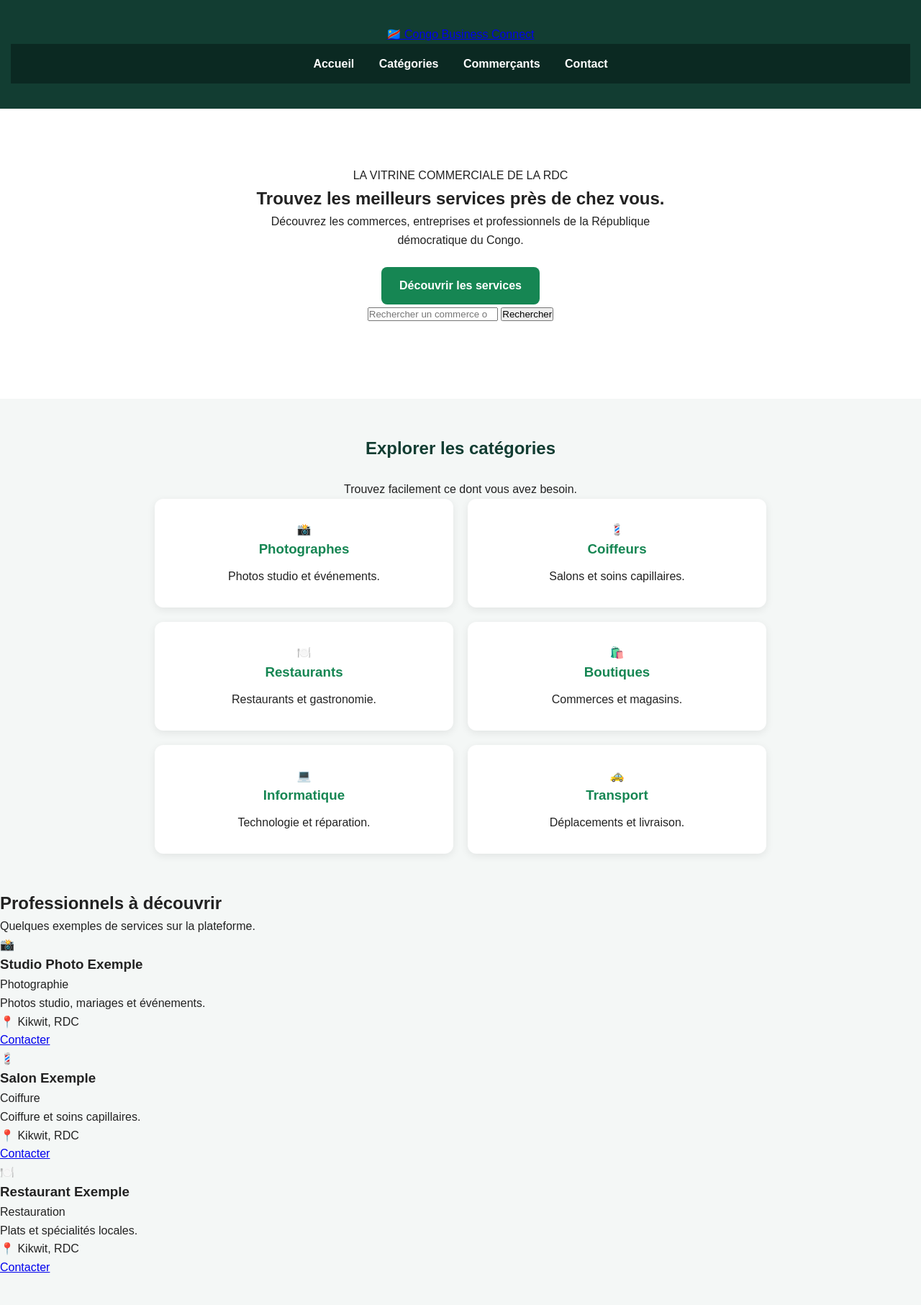
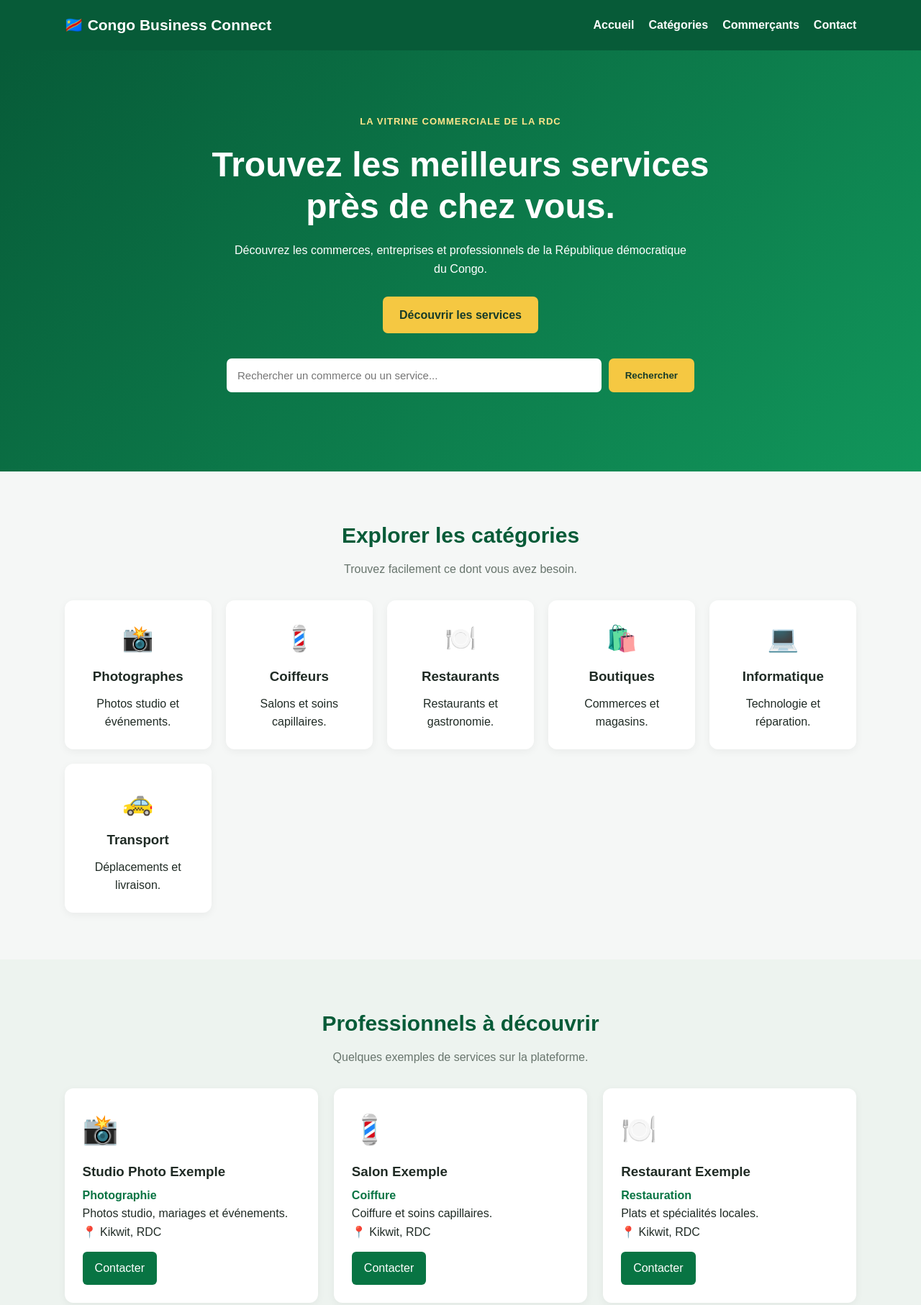
Before and after one commit to davidpicturespro-prog/congo-business-connect, a plain HTML site: page index.html in a window 1280 px wide. Shown: the top 1813 px of the page at 72% size. Drawn offline with Linux system fonts and the light colour scheme.

Commit message:
Refactor styles in style.css for improved layout
Updated styles for header, hero section, buttons, and categories. Improved responsiveness and adjusted color schemes.

```diff
--- a/style.css
+++ b/style.css
@@ -5,221 +5,245 @@
     box-sizing: border-box;
 }
 
+html {
+    scroll-behavior: smooth;
+}
+
 body {
     font-family: Arial, sans-serif;
-    background: #f4f7f6;
-    color: #222;
+    background: #f5f7f6;
+    color: #202b25;
     line-height: 1.6;
 }
 
-header {
-    background: #123d32;
+.header {
+    background: #075b38;
     color: white;
-    text-align: center;
-    padding: 35px 15px;
+    padding: 18px 7%;
+    display: flex;
+    justify-content: space-between;
+    align-items: center;
+    flex-wrap: wrap;
+    gap: 15px;
 }
 
-header h1 {
-    font-size: 30px;
-    margin-bottom: 10px;
+.logo {
+    font-size: 21px;
+    font-weight: bold;
+    color: white;
+    text-decoration: none;
 }
 
 nav {
-    background: #0b2922;
-    padding: 15px;
-    text-align: center;
+    display: flex;
+    flex-wrap: wrap;
+    gap: 20px;
 }
 
 nav a {
     color: white;
     text-decoration: none;
-    margin: 0 15px;
     font-weight: bold;
 }
 
 nav a:hover {
-    color: #f5c542;
+    color: #f4cf45;
 }
 
 .hero {
     text-align: center;
-    padding: 80px 20px;
-    background: white;
+    padding: 85px 20px;
+    background: linear-gradient(135deg, #075b38, #11965b);
+    color: white;
 }
 
-.hero h2 {
-    font-size: 32px;
-    color: #123d32;
-    margin-bottom: 15px;
+.tag {
+    color: #ffe58a;
+    font-size: 13px;
+    font-weight: bold;
+    letter-spacing: 1px;
+}
+
+.hero h1 {
+    max-width: 750px;
+    margin: 20px auto;
+    font-size: clamp(30px, 5vw, 48px);
+    line-height: 1.2;
 }
 
 .hero p {
-    max-width: 600px;
-    margin: 0 auto 25px;
+    max-width: 650px;
+    margin: 15px auto 25px;
 }
 
-.button {
+.button, .search-box button {
     display: inline-block;
-    background: #168653;
-    color: white;
-    padding: 13px 25px;
-    border-radius: 8px;
+    background: #f5c842;
+    color: #173b29;
+    padding: 13px 23px;
+    border: none;
+    border-radius: 7px;
     text-decoration: none;
     font-weight: bold;
+    cursor: pointer;
 }
-
-.button:hover {
-    background: #0d633b;
-}
-
-#categories,
-#contact {
-    padding: 50px 20px;
-    text-align: center;
-}
-
-#categories h2,
-#contact h2 {
-    margin-bottom: 25px;
-    color: #123d32;
-}
-
-.categories {
-    display: grid;
-    grid-template-columns: repeat(2, 1fr);
-    gap: 20px;
-    max-width: 850px;
-    margin: auto;
-}
-
-.category {
-    background: white;
-    padding: 30px 15px;
-    border-radius: 12px;
-    box-shadow: 0 3px 12px rgba(0,0,0,0.08);
-}
-
-.category h3 {
-    margin-bottom: 10px;
-    color: #168653;
-}
-
-footer {
-    background: #0b2922;
-    color: white;
-    text-align: center;
-    padding: 20px;
-}
-
-@media (max-width: 600px) {
-    header h1 {
-        font-size: 23px;
-    }
-
-    nav a {
-        margin: 0 7px;
-        font-size: 14px;
-    }
-
-    .hero h2 {
-        font-size: 25px;
-    }
 
 .search-box {
     display: flex;
-    justify-content: center;
+    max-width: 650px;
+    margin: 35px auto 0;
     gap: 10px;
-    max-width: 550px;
-    margin: 0 auto 20px;
 }
 
 .search-box input {
     flex: 1;
     min-width: 0;
-    padding: 13px;
-    border: 1px solid #ccc;
-    border-radius: 8px;
-    font-size: 16px;
+    padding: 15px;
+    border: none;
+    border-radius: 7px;
+    font-size: 15px;
 }
 
-.search-box button {
-    padding: 13px 18px;
-    background: #168653;
-    color: white;
-    border: none;
-    border-radius: 8px;
-    cursor: pointer;
-}
-
-#searchMessage {
-    margin: 15px;
-    color: #168653;
-}
-
-@media (max-width: 450px) {
-    .search-box {
-        flex-direction: column;
-    }
-}
-
-#professionals {
-    padding: 50px 20px;
+.section {
+    padding: 65px 7%;
     text-align: center;
 }
 
-#professionals h2 {
-    color: #123d32;
-    margin-bottom: 12px;
+.section h2, .contact-section h2 {
+    font-size: 30px;
+    color: #075b38;
+}
+
+.subtitle {
+    margin: 10px 0 30px;
+    color: #68756d;
+}
+
+.categories {
+    display: grid;
+    grid-template-columns: repeat(auto-fit, minmax(200px, 1fr));
+    gap: 20px;
+    margin-top: 30px;
+}
+
+.category {
+    background: white;
+    padding: 25px 15px;
+    border-radius: 12px;
+    box-shadow: 0 3px 12px #0000000d;
+    cursor: pointer;
+    transition: 0.2s;
+}
+
+.category:hover {
+    transform: translateY(-5px);
+}
+
+.category span {
+    font-size: 35px;
+}
+
+.category h3 {
+    margin: 10px 0;
+}
+
+.professionals {
+    background: #edf3ef;
 }
 
 .business-list {
     display: grid;
-    grid-template-columns: repeat(3, 1fr);
-    gap: 20px;
-    max-width: 1100px;
-    margin: 30px auto;
+    grid-template-columns: repeat(auto-fit, minmax(230px, 1fr));
+    gap: 22px;
+    margin-top: 30px;
+    text-align: left;
 }
 
 .business-card {
     background: white;
-    padding: 25px 18px;
+    padding: 25px;
     border-radius: 12px;
-    box-shadow: 0 3px 12px rgba(0,0,0,0.08);
+    box-shadow: 0 3px 12px #0000000d;
 }
 
 .business-icon {
-    font-size: 45px;
-    margin-bottom: 15px;
+    font-size: 40px;
 }
 
 .business-card h3 {
-    color: #123d32;
-    margin-bottom: 10px;
+    margin: 12px 0 5px;
 }
 
 .business-type {
-    color: #168653;
+    color: #087443;
     font-weight: bold;
-    margin-bottom: 10px;
+    margin-bottom: 12px;
 }
 
 .business-button {
     display: inline-block;
-    background: #168653;
+    margin-top: 15px;
+    padding: 10px 17px;
+    background: #087443;
     color: white;
-    padding: 10px 15px;
-    margin-top: 15px;
-    border-radius: 7px;
     text-decoration: none;
+    border-radius: 6px;
 }
 
-@media (max-width: 700px) {
-    .business-list {
-        grid-template-columns: 1fr;
+.contact-section {
+    background: white;
+    padding: 65px 20px;
+    text-align: center;
+}
+
+.contact-section p {
+    margin: 15px 0 25px;
+}
+
+.small-note {
+    font-size: 12px;
+    color: #777;
+}
+
+footer {
+    padding: 25px;
+    background: #073d29;
+    color: white;
+    text-align: center;
+}
+
+#searchMessage, #noResults {
+    margin-top: 15px;
+}
+
+[hidden] {
+    display: none !important;
+}
+
+@media (max-width: 650px) {
+    .header {
+        justify-content: center;
+        text-align: center;
+    }
+
+    nav {
+        justify-content: center;
+        gap: 12px;
+    }
+
+    .hero {
+        padding: 60px 18px;
+    }
+
+    .search-box {
+        flex-direction: column;
+    }
+
+    .search-box button {
+        width: 100%;
+    }
+
+    .section {
+        padding: 45px 18px;
     }
 }
-
-    .categories {
-        grid-template-columns: 1fr;
-    }
-}
```
